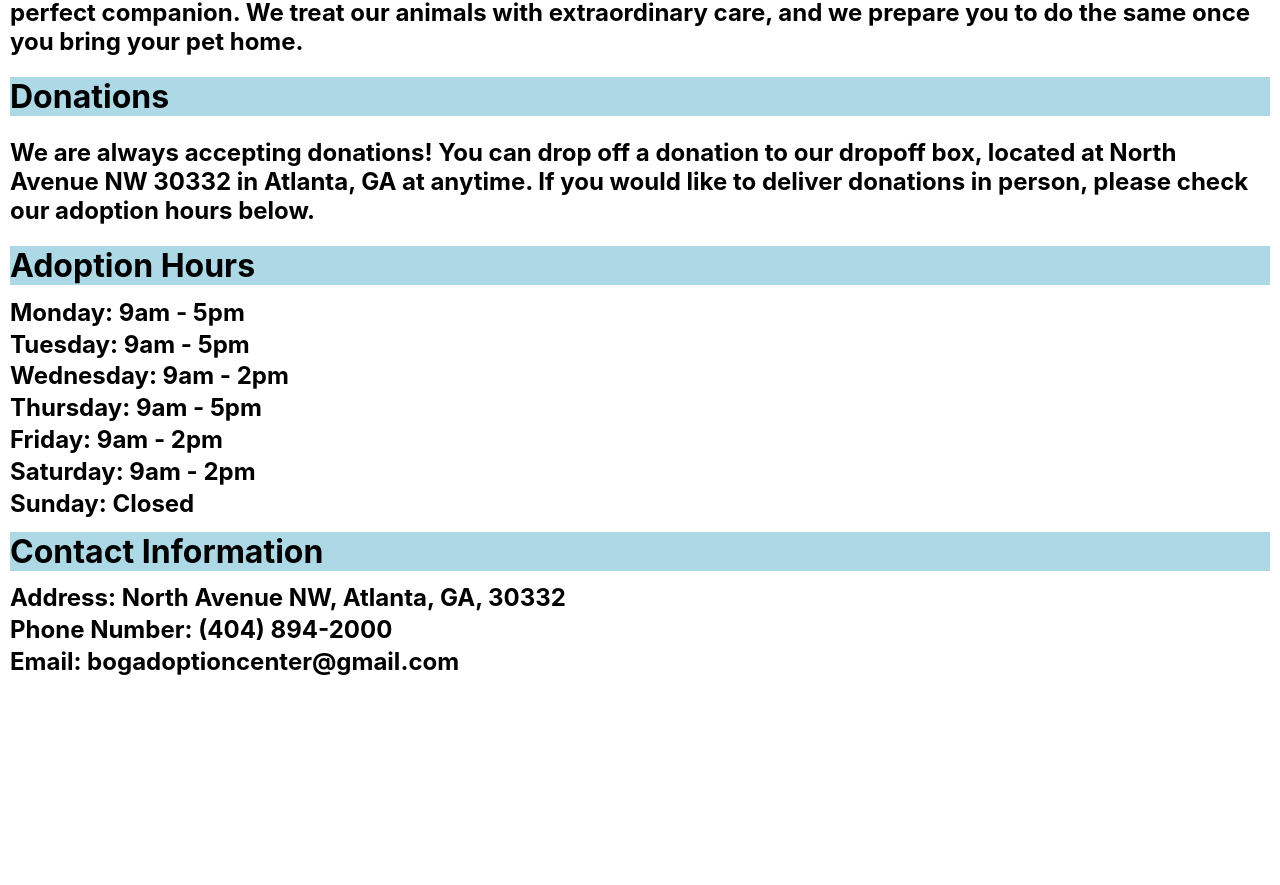
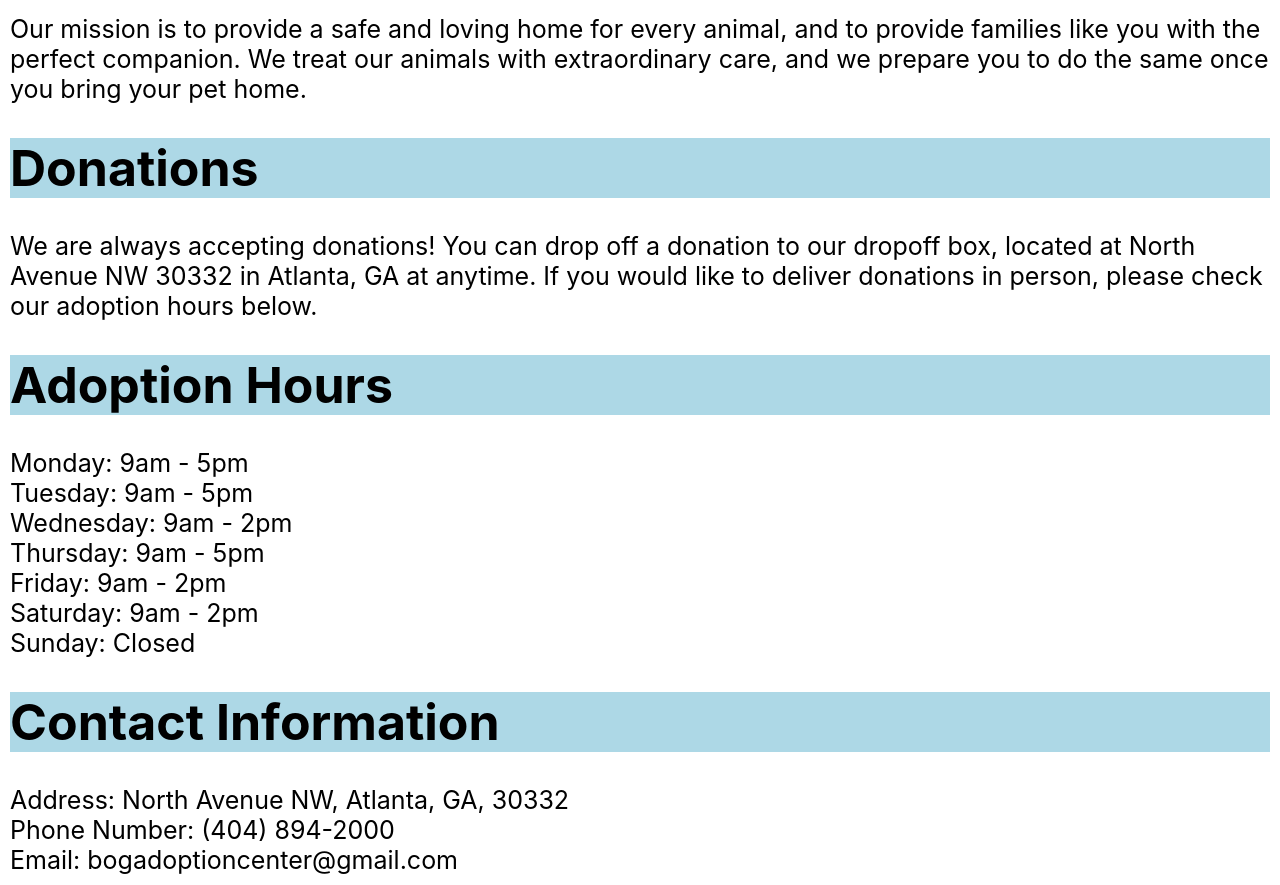
Before and after one commit to Arisusu/bog_animal_shelter, a React (Create React App) app in the folder frontend/: page / in a window 1280 px wide. Shown: the part 626-1511 px from the top of the page. Before the commit the page ends 1314 px from the top, so only its background shows below. Built offline with nearby package versions, Linux system fonts and the light colour scheme.

Commit message:
fixed about page font size

```diff
--- a/frontend/src/App.css
+++ b/frontend/src/App.css
@@ -88,8 +88,8 @@ nav {
   background-color: lightblue;
 }
 
-.reducedlinespace {
-  line-height: 0.5;
+div {
+  font-size: 25px;
 }
 
 #aboutheader {
--- a/frontend/src/Components/HomePage.js
+++ b/frontend/src/Components/HomePage.js
@@ -8,24 +8,24 @@ const HomePage = () => {
             <div className = "aboutpage">
                 <img id = "homepageimg" src="https://happyshelterpets.files.wordpress.com/2015/08/cropped-dogs-cats-banner11.jpg" alt="Site Logo"></img>
                 <h1 className = "homepageheader">Our Mission</h1>
-                <h2>Our mission is to provide a safe and loving home for every animal, and to provide families like you with the perfect companion. We treat our animals with extraordinary care, and we prepare you to do the same once you bring your pet home.</h2>
+                <div>Our mission is to provide a safe and loving home for every animal, and to provide families like you with the perfect companion. We treat our animals with extraordinary care, and we prepare you to do the same once you bring your pet home.</div>
                 <h1 className = "homepageheader">Donations</h1>
-                <h2>We are always accepting donations! You can drop off a donation to our dropoff box, located at North Avenue NW 30332 in Atlanta, GA at anytime. If you would like to deliver donations in person, please check our adoption hours below.</h2>
+                <div>We are always accepting donations! You can drop off a donation to our dropoff box, located at North Avenue NW 30332 in Atlanta, GA at anytime. If you would like to deliver donations in person, please check our adoption hours below.</div>
                 <h1 className = "homepageheader">Adoption Hours</h1>
-                <div class = "reducedlinespace">
-                    <h2>Monday: 9am - 5pm</h2>
-                    <h2>Tuesday: 9am - 5pm</h2>
-                    <h2>Wednesday: 9am - 2pm</h2>
-                    <h2>Thursday: 9am - 5pm</h2>
-                    <h2>Friday: 9am - 2pm</h2>
-                    <h2>Saturday: 9am - 2pm</h2>
-                    <h2>Sunday: Closed</h2>
+                <div>
+                    <div>Monday: 9am - 5pm</div>
+                    <div>Tuesday: 9am - 5pm</div>
+                    <div>Wednesday: 9am - 2pm</div>
+                    <div>Thursday: 9am - 5pm</div>
+                    <div>Friday: 9am - 2pm</div>
+                    <div>Saturday: 9am - 2pm</div>
+                    <div>Sunday: Closed</div>
                 </div>
                 <h1 className = "homepageheader">Contact Information</h1>
-                <div class = "reducedlinespace">
-                    <h2>Address: North Avenue NW, Atlanta, GA, 30332</h2>
-                    <h2>Phone Number: (404) 894-2000</h2>
-                    <h2>Email: bogadoptioncenter@gmail.com</h2>
+                <div>
+                    <div>Address: North Avenue NW, Atlanta, GA, 30332</div>
+                    <div>Phone Number: (404) 894-2000</div>
+                    <div>Email: bogadoptioncenter@gmail.com</div>
                 </div>
             </div>
         </div>
```
